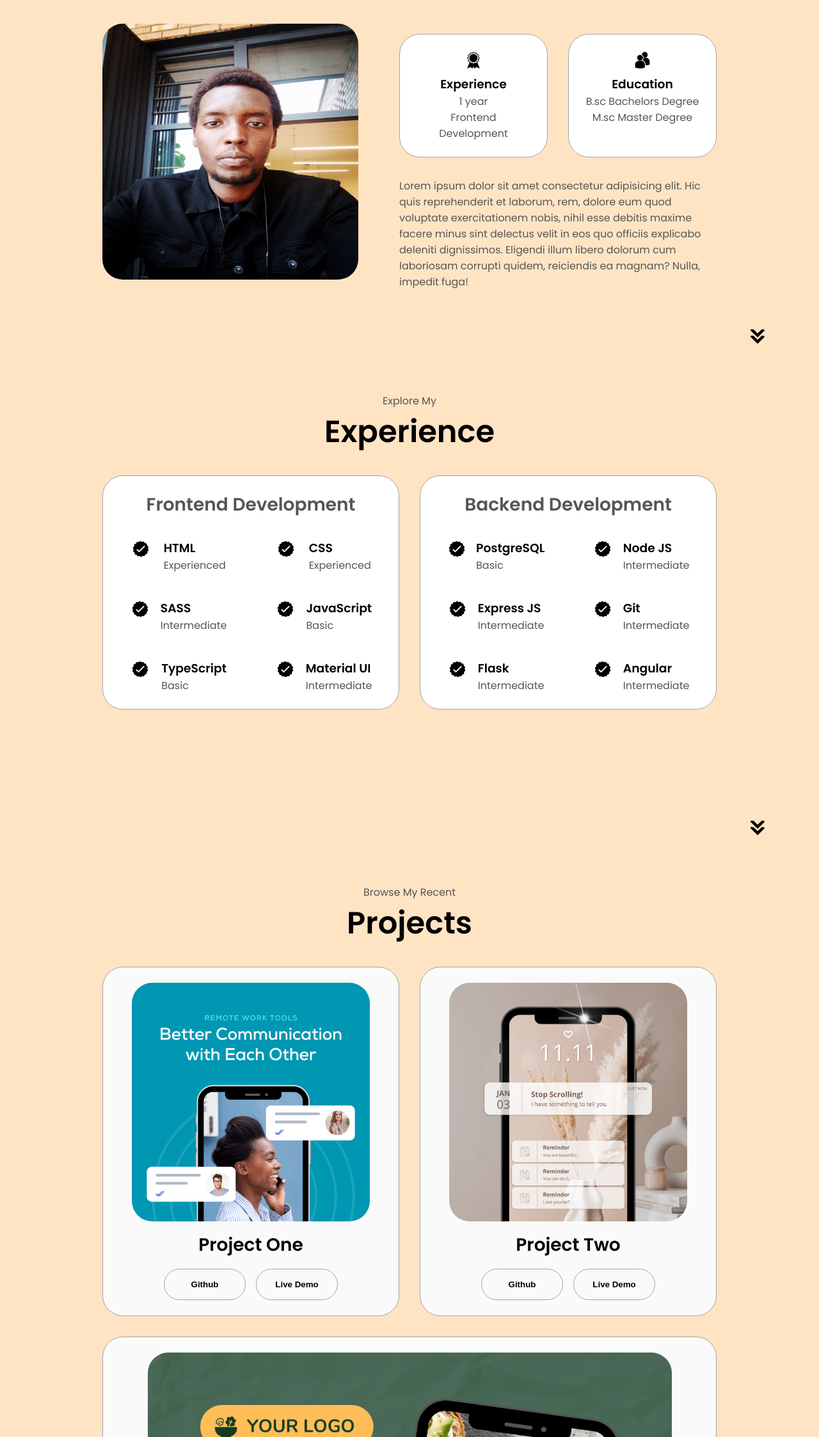
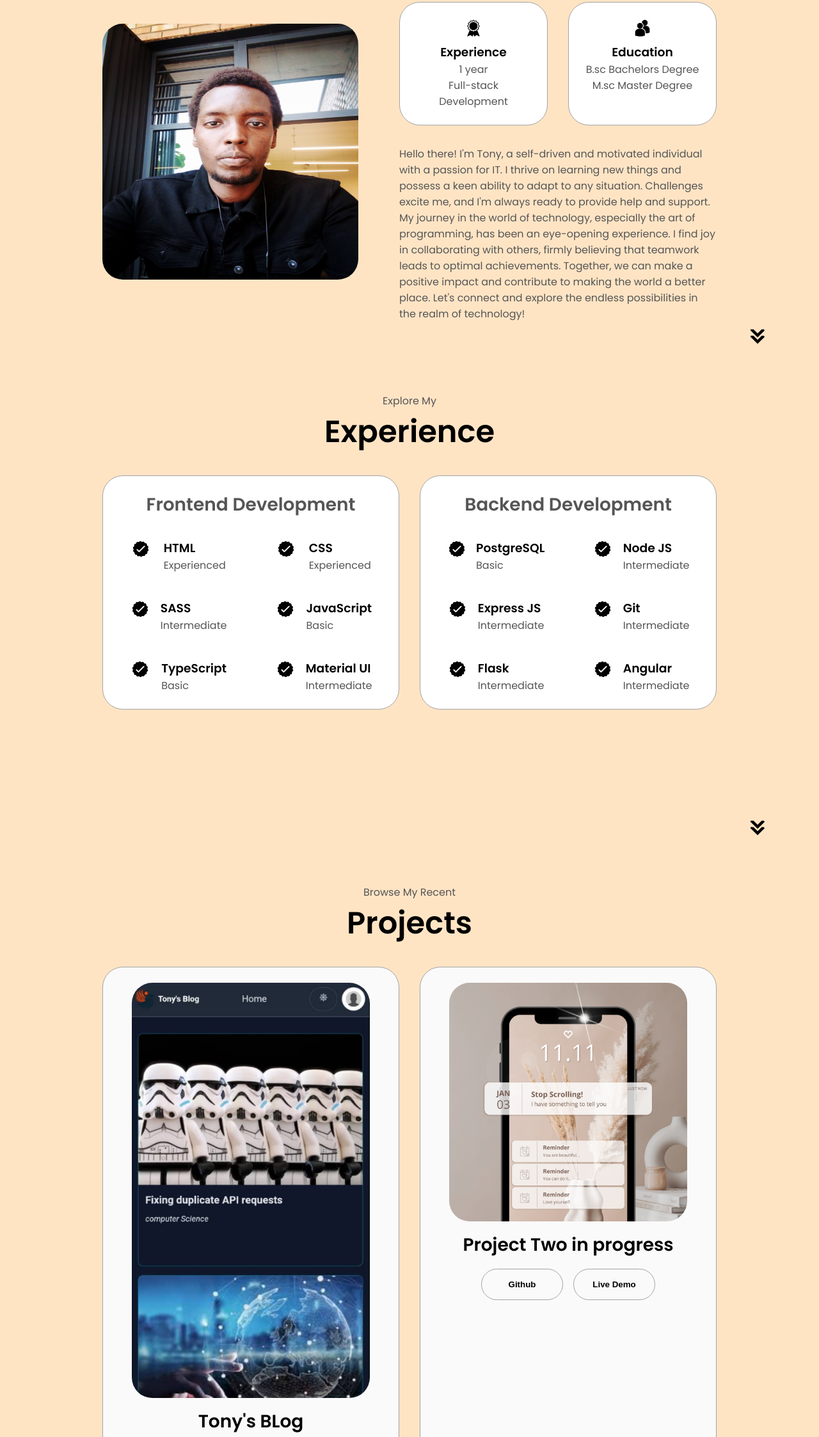
Before and after one commit to TonyBlaiseNTAHE/Portfolio, a plain HTML site: page index.html in a window 1280 px wide. Shown: the part 1082-3328 px from the top of the page at 64% size. Drawn offline with Linux system fonts and the light colour scheme.

Commit message:
updating projects

```diff
--- a/index.html
+++ b/index.html
@@ -45,7 +45,7 @@
             <h1 class="title">Tony B NTAHE</h1>
             <p class="btn__text__p2">Full-stack Developer</p>
             <div class="btn__container">
-                <button class="btn btn-color-2" onclick="window.open('./assets/Tony Blaise CV.pdf')">
+                <button class="btn btn-color-2" onclick="window.open('./assets/Tony Blaise CVfinal.pdf')">
                     Download cv
                 </button>
                 <button class="btn btn-color-1" onclick="location.href='./#contact'">
@@ -79,7 +79,7 @@
                   class="icon"
                 />
                 <h3>Experience</h3>
-                <p>1 year <br />Frontend Development</p>
+                <p>1 year <br />Full-stack Development</p>
               </div>
               <div class="details-container">
                 <img
@@ -93,12 +93,11 @@
             </div>
             <div class="text-container">
                 <p>
-                  Lorem ipsum dolor sit amet consectetur adipisicing elit. Hic quis
-                  reprehenderit et laborum, rem, dolore eum quod voluptate
-                  exercitationem nobis, nihil esse debitis maxime facere minus sint
-                  delectus velit in eos quo officiis explicabo deleniti dignissimos.
-                  Eligendi illum libero dolorum cum laboriosam corrupti quidem,
-                  reiciendis ea magnam? Nulla, impedit fuga!
+                  Hello there! I'm Tony, a self-driven and motivated individual with a passion for IT. I thrive on learning new things and possess a keen ability to adapt to any situation. Challenges excite me, and I'm always ready to provide help and support.
+
+My journey in the world of technology, especially the art of programming, has been an eye-opening experience. I find joy in collaborating with others, firmly believing that teamwork leads to optimal achievements. Together, we can make a positive impact and contribute to making the world a better place.
+
+Let's connect and explore the endless possibilities in the realm of technology!
                 </p>
               </div>
             </div>
@@ -274,22 +273,22 @@
             <div class="details-container color-container">
               <div class="article-container">
                 <img
-                  src="./assets/project-1.png"
+                  src="./assets/projectt.png"
                   alt="Project 1"
                   class="project-img"
                 />
               </div>
-              <h2 class="experience-sub-title project-title">Project One</h2>
+              <h2 class="experience-sub-title project-title">Tony's BLog</h2>
               <div class="btn-container">
                 <button
                   class="btn btn-color-2 project-btn"
-                  onclick="location.href='https://github.com/TonyBlaiseNTAHE'"
+                  onclick="location.href='https://github.com/TonyBlaiseNTAHE/BlogPost'"
                 >
                   Github
                 </button>
                 <button
                   class="btn btn-color-2 project-btn"
-                  onclick="location.href='https://github.com/TonyBlaiseNTAHE'"
+                  onclick="location.href='https://tonys.onrender.com/'"
                 >
                   Live Demo
                 </button>
@@ -303,7 +302,7 @@
                   class="project-img"
                 />
               </div>
-              <h2 class="experience-sub-title project-title">Project Two</h2>
+              <h2 class="experience-sub-title project-title">Project Two in progress</h2>
               <div class="btn-container">
                 <button
                   class="btn btn-color-2 project-btn"
@@ -327,7 +326,7 @@
                   class="project-img"
                 />
               </div>
-              <h2 class="experience-sub-title project-title">Project Three</h2>
+              <h2 class="experience-sub-title project-title">Project Three in progress</h2>
               <div class="btn-container">
                 <button
                   class="btn btn-color-2 project-btn"
```
Also changed, not shown: assets/Screenshot 2024-05-06 12.56.30 PM.png (added), assets/projectt.png (added), 1 other file.
